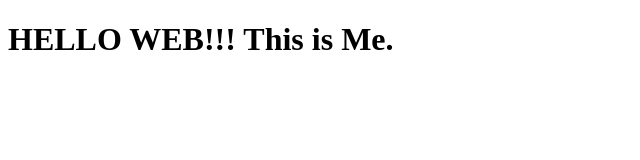
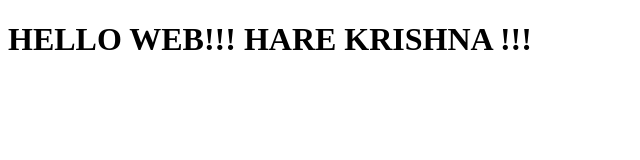
Before and after one commit to KrishnaKoushik-G/webdevelopment-test, a plain HTML site: page site/index.html in a window 1280 px wide. Shown: the whole page, without its empty margins (0-640 px from the left). Drawn offline with Linux system fonts and the light colour scheme.

Commit message:
second change to page.

```diff
--- a/site/index.html
+++ b/site/index.html
@@ -4,6 +4,6 @@
         <title>Hello Web</title>
     </head>
     <body>
-        <h1>HELLO WEB!!! This is Me.</h1>
+        <h1>HELLO WEB!!! HARE KRISHNA !!!</h1>
     </body>
 </html>
```
